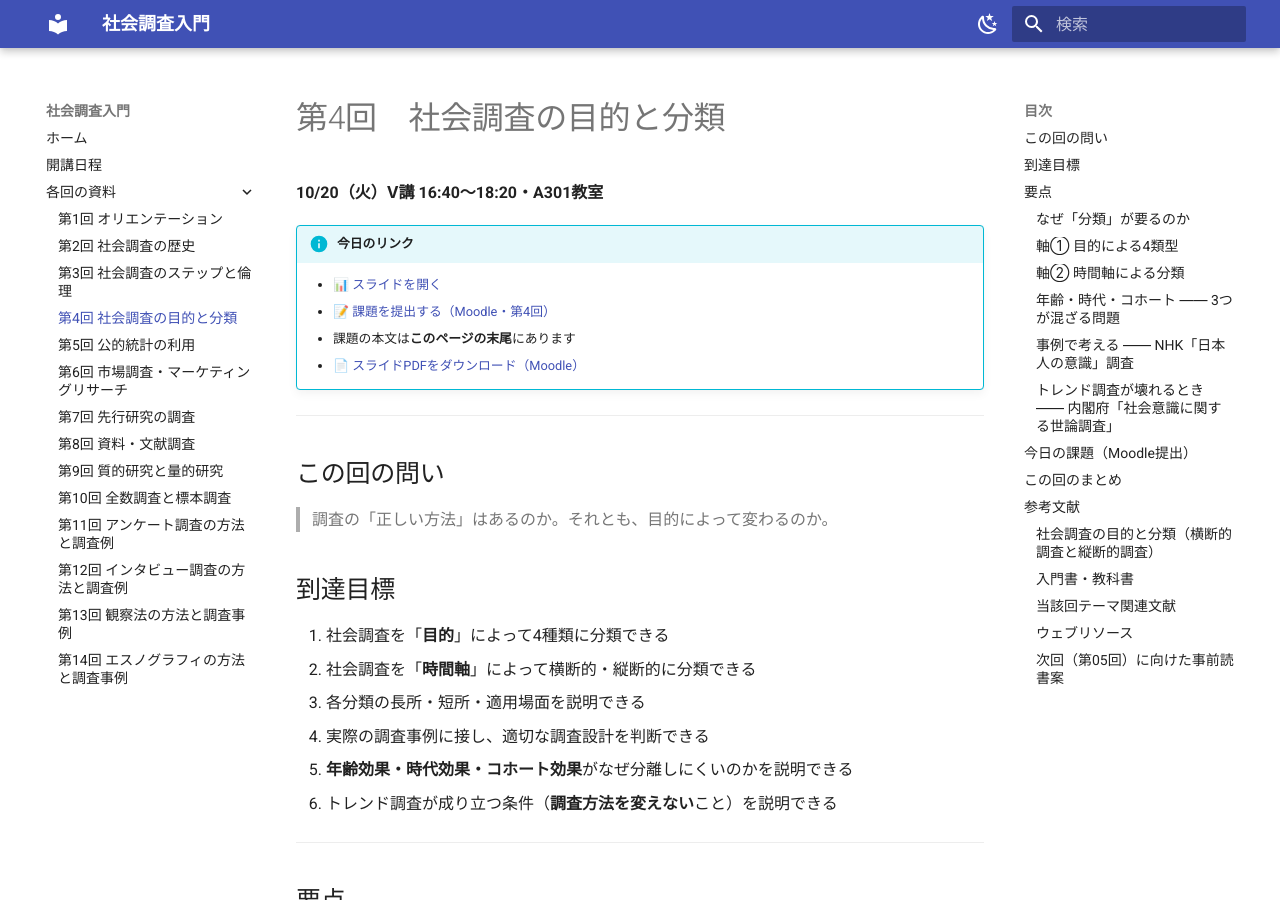
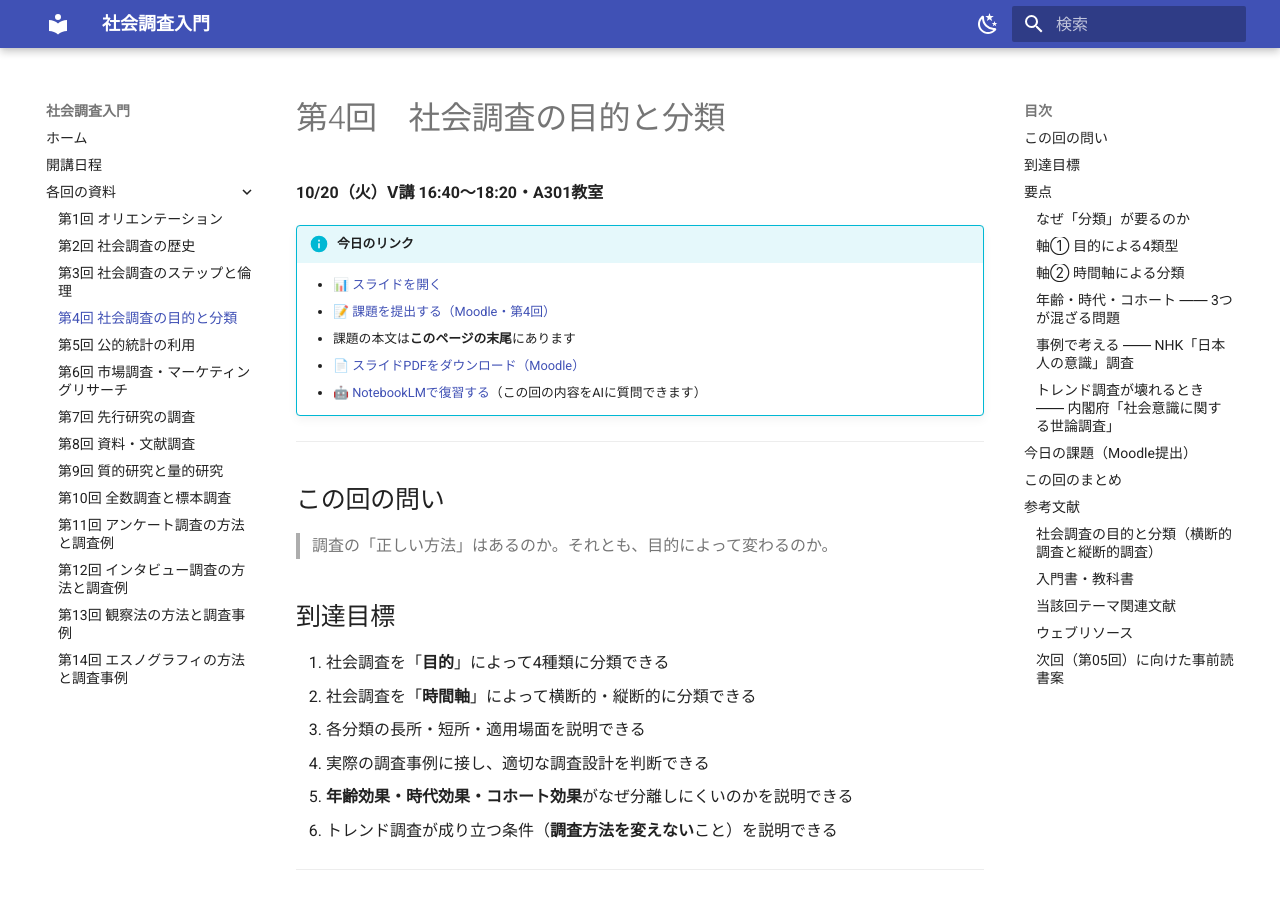
Before and after one commit to aonoa68/shakaichosa, an MkDocs documentation site: the page built from docs/week04.md, in a window 1280 px wide and 900 px high. Built offline with MkDocs 1.6.1 and Material for MkDocs 9.7.7, drawn with Linux system fonts in a browser that asks for light colours.

Commit message:
第4回の「今日のリンク」にNotebookLMを追加
Co-Authored-By: Claude Opus 5 (1M context) <noreply@anthropic.com>

```diff
--- a/docs/week04.md
+++ b/docs/week04.md
@@ -7,6 +7,7 @@
     - [📝 課題を提出する（Moodle・第4回）](https://moodle.hokusei.ac.jp/mod/assign/view.php?id=990653)
     - 課題の本文は**このページの末尾**にあります
     - [📄 スライドPDFをダウンロード（Moodle）](https://moodle.hokusei.ac.jp/mod/resource/view.php?id=1003776)
+    - [🤖 NotebookLMで復習する](https://notebook.google.com/notebook/b3fa90ff-3b92-44ea-9e02-cf89b15e7e2e)（この回の内容をAIに質問できます）
 
 ---
 
```
